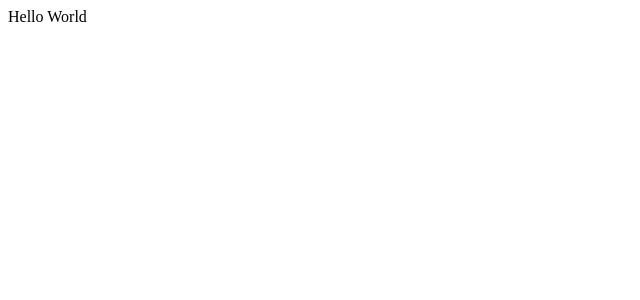
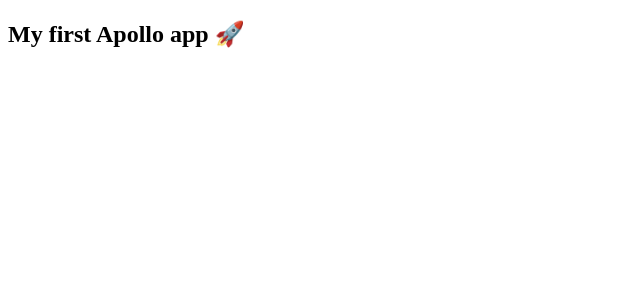
Before and after one commit to srinivasaleti/apollo-local-state-management, a React (Create React App) app: page / in a window 1280 px wide. Shown: the top 300 px of the page, without its empty margins (0-640 px from the left). Built offline with nearby package versions, Linux system fonts and the light colour scheme.

Commit message:
Add appollo client

```diff
--- a/src/App.js
+++ b/src/App.js
@@ -1,12 +1,18 @@
 import React from 'react';
+import { ApolloProvider } from '@apollo/react-hooks';
+import ApolloClient from 'apollo-boost';
+
+const client = new ApolloClient({
+  uri: 'https://48p1r2roz4.sse.codesandbox.io',
+});
 
 function App() {
   return (
-    <div className="App">
-      <header className="App-header">
-        Hello World
-      </header>
-    </div>
+    <ApolloProvider client={client}>
+      <div>
+        <h2>My first Apollo app 🚀</h2>
+      </div>
+    </ApolloProvider>
   );
 }
 
```
